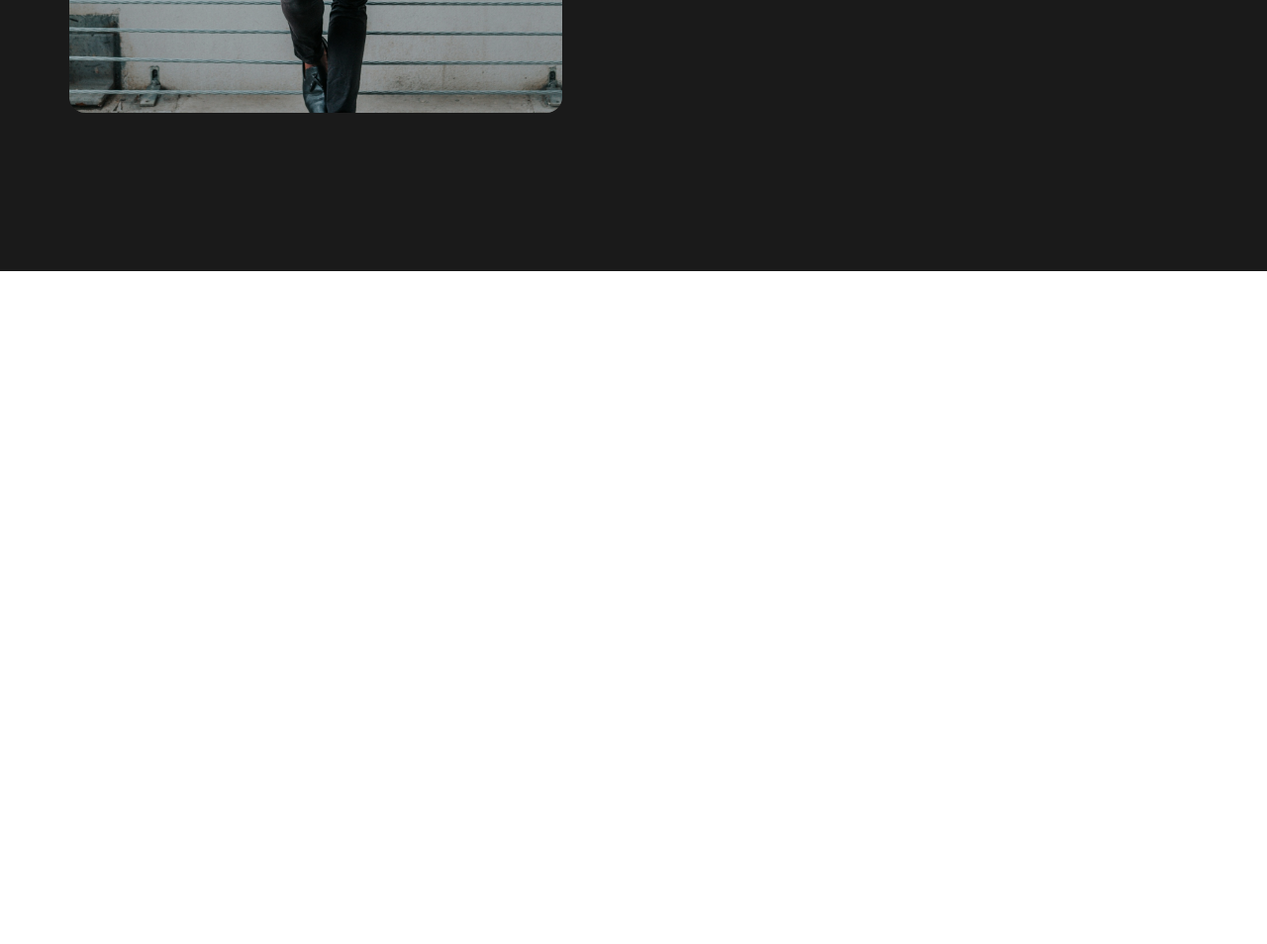
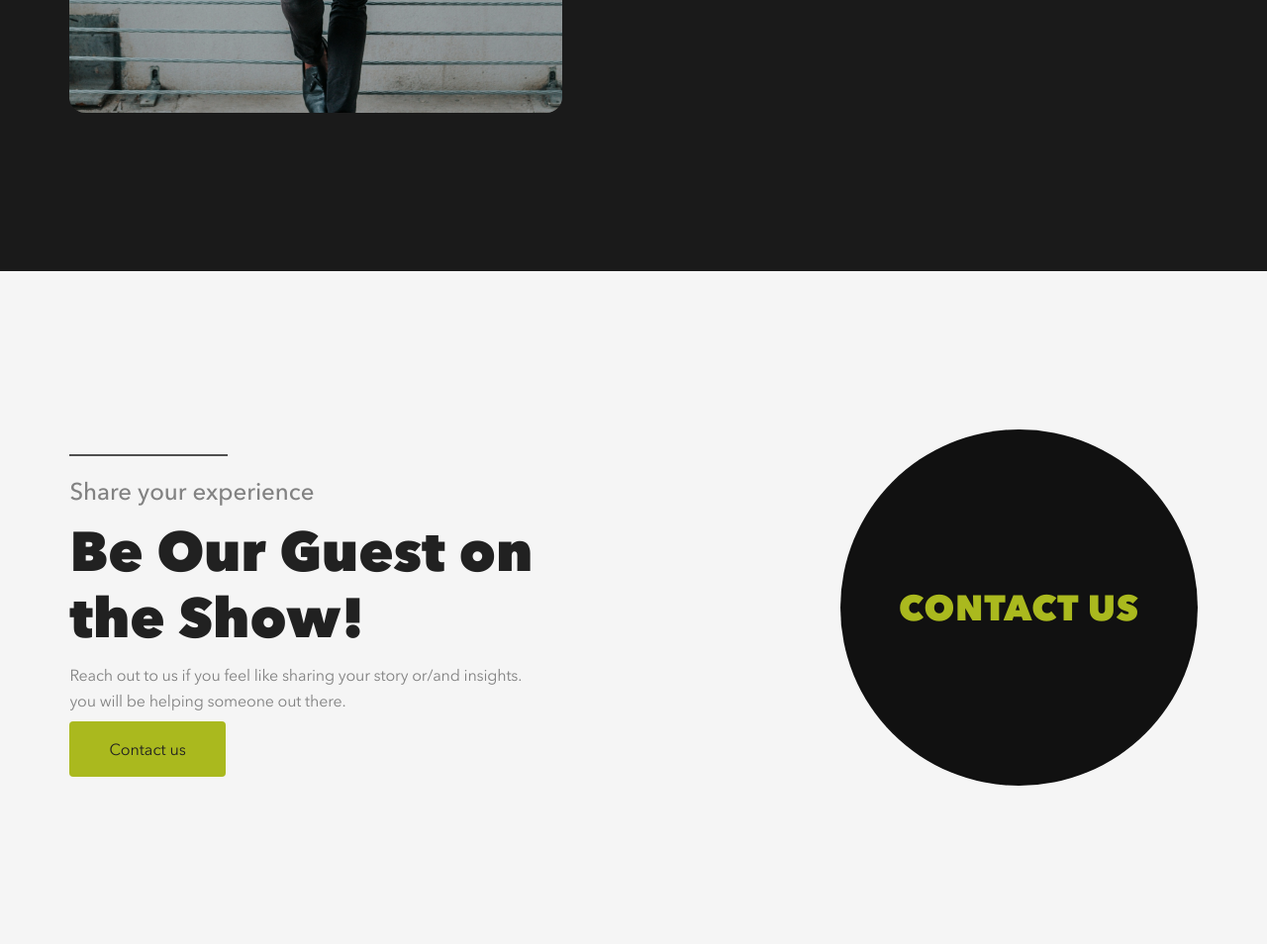
Before and after one commit to DenisPitsul/podcast-html-css, a plain HTML site: page about.html in a window 1280 px wide. Shown: the part 4926-5880 px from the top of the page at 99% size. Before the commit the page ends 5200 px from the top, so only its background shows below. Drawn offline with nearby package versions, Linux system fonts and the light colour scheme.

Commit message:
Add Contact us section

```diff
--- a/about.html
+++ b/about.html
@@ -180,6 +180,22 @@
           </div>
         </div>
       </section>
+
+      <section class="contact-us">
+        <div class="container">
+          <div class="contact-us-wrapper">
+            <div class="contact-us-content">
+              <p class="contact-us-text-big title-top-line">Share your experience</p>
+              <h2 class="contact-us-title">Be Our Guest on the Show!</h2>
+              <p class="contact-us-text-small">Reach out to us if you feel like sharing your story or/and insights. you will be helping someone out there.</p>
+              <a class="contact-us-link" href="#">Contact us</a>
+            </div>
+            <div class="contact-us-circle">
+              <h3 class="contact-us-circle-text">CONTACT US</h3>
+            </div>
+          </div>
+        </div>
+      </section>
     </main>
   </body>
 </html>
--- a/assets/css/styles.css
+++ b/assets/css/styles.css
@@ -9,7 +9,8 @@
     --black3-color: #121212;
     --grey1-color: #333333;
     --grey2-color: #4F4F4F;
-    --grey3-color: #9C9797;;
+    --grey3-color: #9C9797;
+    --grey4-color: #828282;
     --grey5-color: #E0E0E0;
     --grey6-color: #F2F2F2;
     --light-grey-color: #DCDBDB;
@@ -1531,3 +1532,90 @@ body {
         line-height: 1.2;
     }
 }
+
+/* ---------------------------- CONTACT US ----------------------------- */
+.contact-us{
+    padding: 10rem 0;
+    background-color: var(--about-white-bg-color);
+}
+.contact-us-wrapper{
+    display: flex;
+    flex-direction: column;
+    gap: 2.8125rem;
+}
+.contact-us-content{
+    padding-right: 1.6875rem;
+}
+.contact-us-text-big{
+    padding-top: 1.5rem;
+    font-weight: 500;
+    color: var(--grey4-color);
+    line-height: 1.2;
+    font-size: 1.5rem;
+    margin-bottom: 0.75rem;
+    position: relative;
+}
+.contact-us-text-big::before{
+    background-color: var(--grey2-color);
+}
+.contact-us-title{
+    color: var(--black2-color);
+    font-size: 2rem;
+    line-height: 1.2;
+    font-weight: 800;
+    margin-bottom: 0.75rem;
+}
+.contact-us-text-small{
+    font-size: 0.875rem;
+    line-height: 1.6;
+    letter-spacing: -0.01em;
+    margin-bottom: 1.5rem;
+    color: var(--grey4-color);
+}
+.contact-us-link{
+    padding: 1.125rem 2.5rem;
+    color: var(--black2-color);
+    border-radius: 0.25rem;
+    background-color: var(--lemon-color);
+}
+.contact-us-circle{
+    background-color: var(--black1-color);
+    border-radius: 50%;
+    display: flex;
+    justify-content: center;
+    align-items: center;
+    margin: 0 auto;
+    padding: 8.9375rem 2.6875rem 8.875rem;
+}
+.contact-us-circle-text{
+    line-height: 1.2;
+    font-size: 2rem;
+    font-weight: 800;
+    letter-spacing: 0.02em;
+    color: var(--lemon-color);
+}
+@media screen and (min-width: 768px) {
+    .contact-us-wrapper{
+        flex-direction: row;
+        justify-content: space-between;
+        align-items: center;
+    }
+    .contact-us-content{
+        max-width: 30.125rem;
+        padding-right: 0;
+    }
+    .contact-us-title{
+        font-size: 3.5rem;
+    }
+    .contact-us-text-small{
+        font-size: 1rem;
+    }
+    .contact-us-circle{
+        margin: 0;
+        flex-shrink: 0;
+        padding: 9.9375rem 3.6875rem 9.875rem;
+    }
+    .contact-us-circle-text{
+        font-size: 2.25rem;
+    }
+}
```
